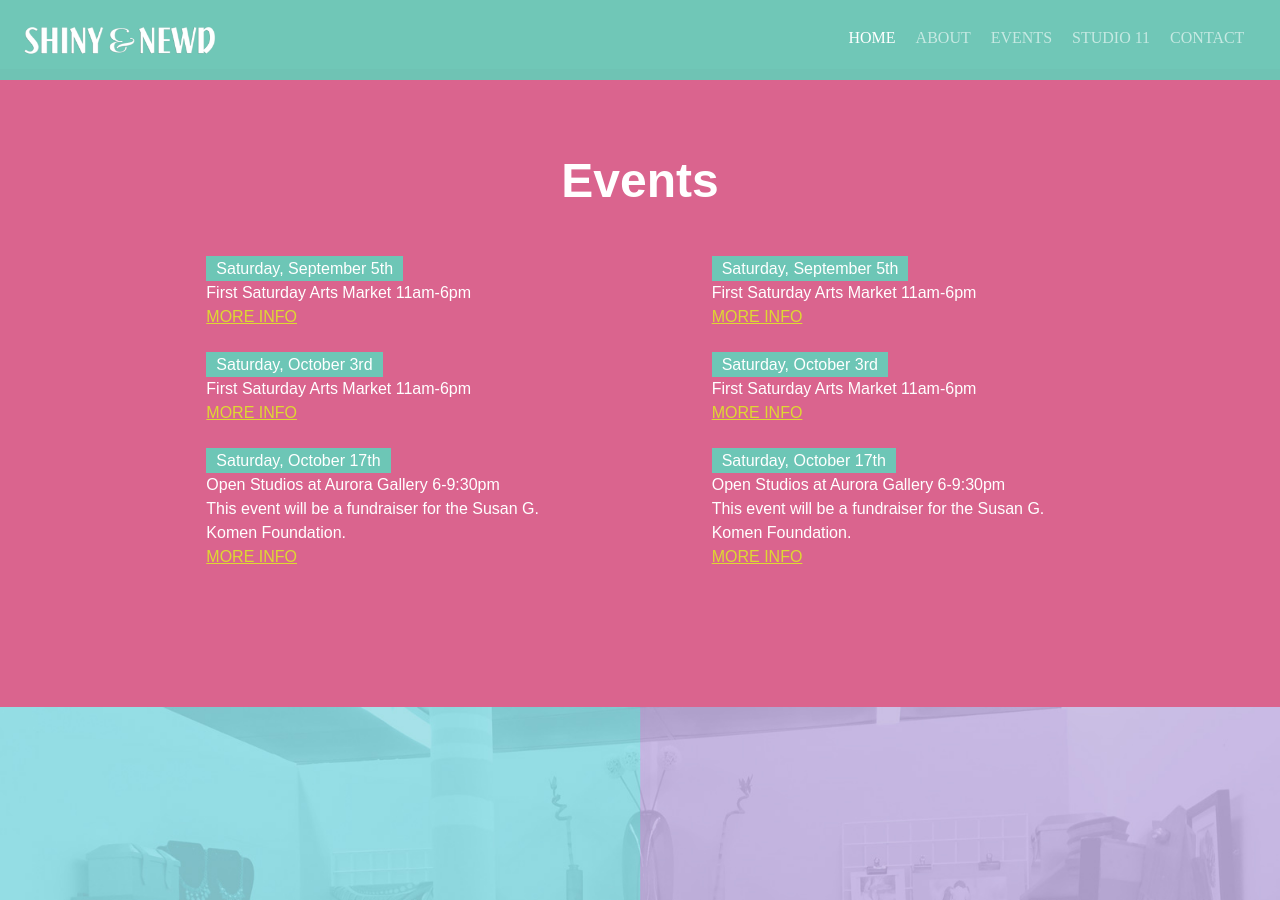
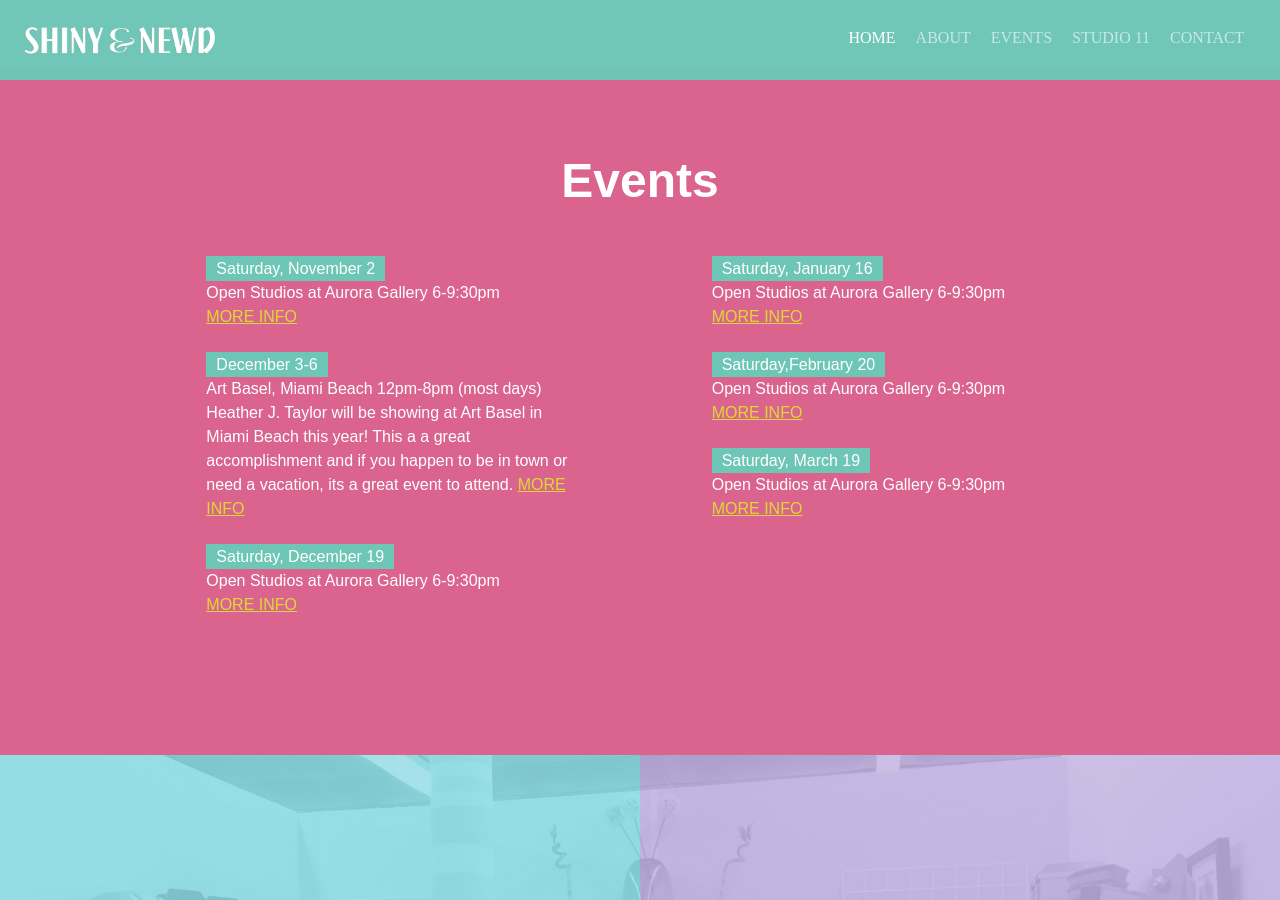
Before and after one commit to rachyrach/shinyandnewd, a Jekyll site: the page built from index.html, in a window 1280 px wide and 900 px high, scrolled down 1826 px. Built offline with Jekyll 4.4.1, drawn with Linux system fonts in a browser that asks for light colours; Markdown is read by kramdown in place of the engine named in the settings.

Commit message:
update events
update events

```diff
--- a/index.html
+++ b/index.html
@@ -42,35 +42,34 @@ She is a member of the Watercolor Art Society of Houston.</p>
             <h1>Events</h1>
  <div class="column1">
 <p>
-<span class="date">Saturday, September 5th</span><br>
-First Saturday Arts Market  11am-6pm<br>
-    <a href="" class="btn-event">MORE INFO</a><br><br>
+<span class="date">Saturday, November 2</span><br>
+Open Studios at Aurora Gallery 6-9:30pm<br>
+    <a href="https://www.facebook.com/AuroraStudiosintheheights" class="btn-event">MORE INFO</a><br><br>
 
-<span class="date">Saturday, October 3rd</span><br>
-First Saturday Arts Market  11am-6pm<br>
-<a href="" class="btn-event">MORE INFO</a> <br><br>
+<span class="date">December 3-6</span><br>
+Art Basel, Miami Beach  12pm-8pm (most days)<br>
+Heather J. Taylor will be showing at Art Basel in Miami Beach this year! This a a great accomplishment and if you happen to be in town or need a vacation, its a great event to attend.
+<a href="https://www.artbasel.com/miami-beach" class="btn-event">MORE INFO</a> <br><br>
 
-<span class="date">Saturday, October 17th</span><br>
+<span class="date">Saturday, December 19</span><br>
 Open Studios at Aurora Gallery 6-9:30pm<br>
-This event will be a fundraiser for the Susan G. Komen Foundation. <br>
-<a href="" class="btn-event">MORE INFO</a><br><br>
+    <a href="https://www.facebook.com/AuroraStudiosintheheights" class="btn-event">MORE INFO</a><br><br>
     </p>
 </div>
 
              <div class="column2">
 <p>
-<span class="date">Saturday, September 5th</span><br>
-First Saturday Arts Market  11am-6pm<br>
-    <a href="" class="btn-event">MORE INFO</a><br><br>
+<span class="date">Saturday, January 16</span><br>
+Open Studios at Aurora Gallery 6-9:30pm<br>
+    <a href="https://www.facebook.com/AuroraStudiosintheheights" class="btn-event">MORE INFO</a><br><br>
 
-<span class="date">Saturday, October 3rd</span><br>
-First Saturday Arts Market  11am-6pm<br>
-<a href="" class="btn-event">MORE INFO</a> <br><br>
+<span class="date">Saturday,February 20</span><br>
+Open Studios at Aurora Gallery 6-9:30pm<br>
+    <a href="https://www.facebook.com/AuroraStudiosintheheights" class="btn-event">MORE INFO</a><br><br>
 
-<span class="date">Saturday, October 17th</span><br>
+<span class="date">Saturday, March 19</span><br>
 Open Studios at Aurora Gallery 6-9:30pm<br>
-This event will be a fundraiser for the Susan G. Komen Foundation.<br>
-<a href="" class="btn-event">MORE INFO</a><br><br>
+    <a href="https://www.facebook.com/AuroraStudiosintheheights" class="btn-event">MORE INFO</a><br><br>
     </p>
 </div>
 
```
